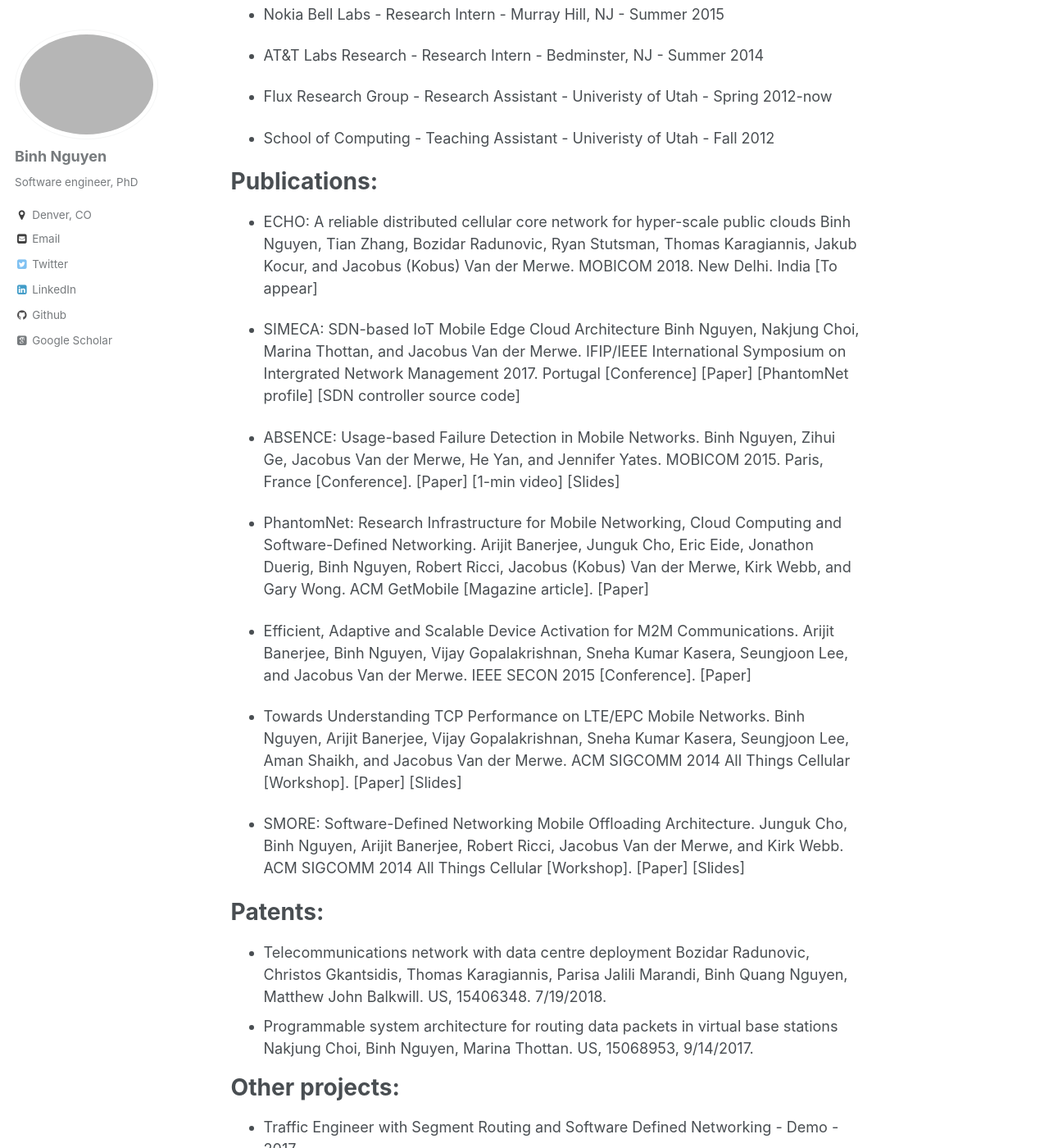
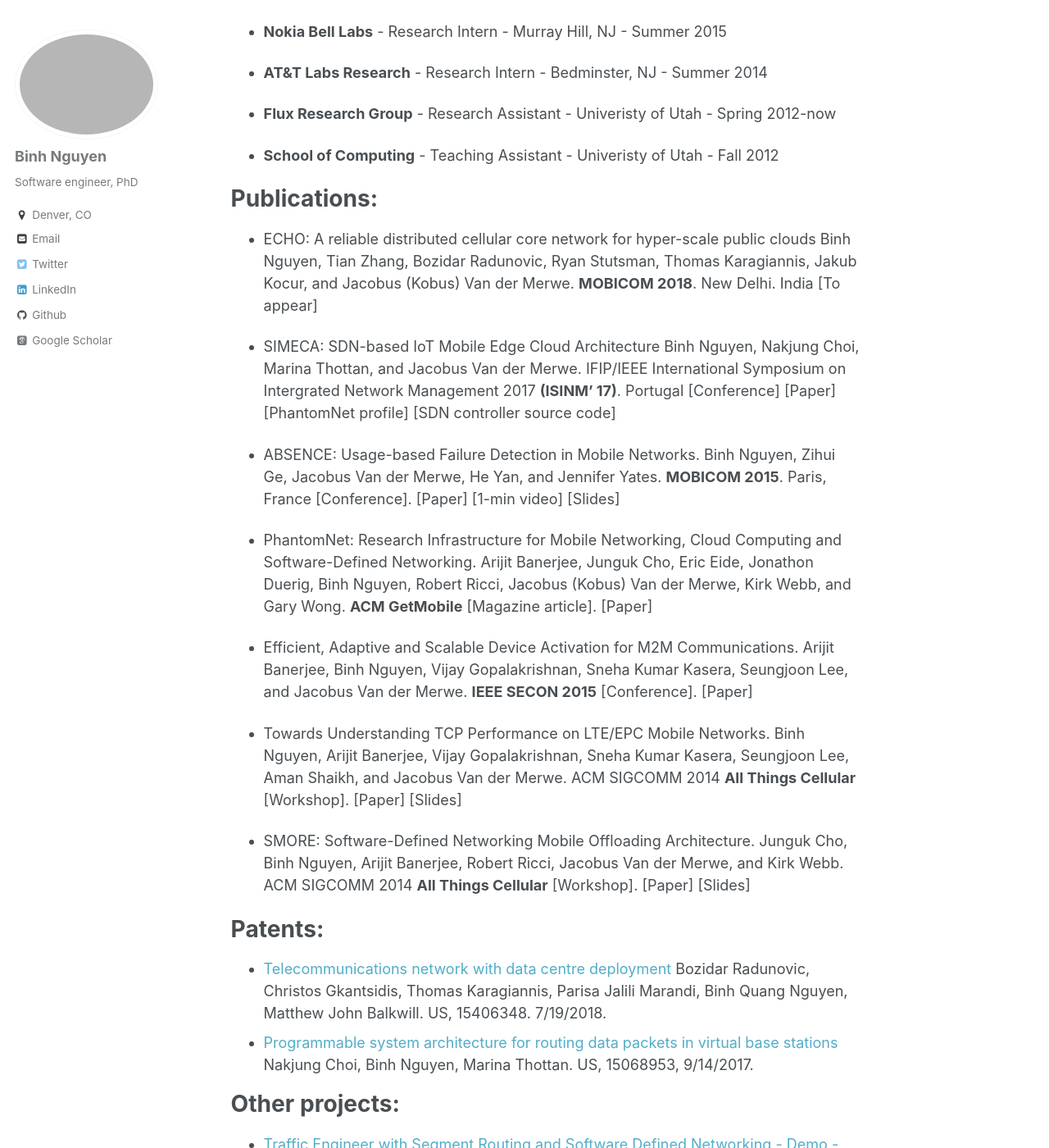
Before and after one commit to binhqnguyen/binhqnguyen.github.io, a Jekyll site: the page built from _pages/about.md, in a window 1280 px wide and 1400 px high, scrolled down 728 px. Shown: the whole window at 82% size. Built offline with Jekyll 4.4.1, drawn with Linux system fonts in a browser that asks for light colours; some web fonts are replaced; some of the changed text lies outside the part shown.

Commit message:
add links

```diff
--- a/_pages/about.md
+++ b/_pages/about.md
@@ -1,16 +1,21 @@
 ---
 permalink: /
-title: "Binhqnguyen.github.io"
+title: "Binh Nguyen"
 excerpt: "About me"
 author_profile: true
 redirect_from:
   - /about/
   - /about.html
 ---
-I successfully defended my PhD in December 2017. My PhD dissertation was "Enhancing scalability and reliablility in mobile core networks".
+I successfully defended my PhD in December 2017. My PhD dissertation was ["Enhancing scalability and reliablility in mobile core networks"](https://www.flux.utah.edu/paper/271).
 I am currently at Charter Communications' Advanced Engineering in Denver CO working on network orchestration.
 
-I am interested in Mobile Networking, Software-defined Networking and Distributed Systems. When at the University of Utah, I worked with Kobus who was my advisor. I was also a member of the Flux Research Group. Besides my research, I also worked on the PhantomNet testbed and SafeEdge.
+I am interested in **Mobile Networking, Software-defined Networking and Distributed Systems**.
+When at the University of Utah, I worked with [Kobus](http://www.cs.utah.edu/~kobus).
+I also contributed to the [PhantomNet testbed](http://www.phantomnet.org/) (previous effort of the [POWDER](https://powderwireless.net/) city-scale wireless testbed).
+
+Contact:
+======
 
 `luminbinh (obvious missing) gmail.com`
 
@@ -22,59 +27,59 @@ Resume & CV:
 Work experience:
 ===========
 
-* Charter Communications - Principal Engineer - Denver - 2017/12 - Now
+* **Charter Communications** - Principal Engineer - Denver - 2017/12 - Now
 
-* Microsoft Research - Research Intern - Cambridge, UK - Summer 2016
+* **Microsoft Research** - Research Intern - Cambridge, UK - Summer 2016
 
-* Nokia Bell Labs - Research Intern - Murray Hill, NJ - Summer 2015
+* **Nokia Bell Labs** - Research Intern - Murray Hill, NJ - Summer 2015
 
-* AT&T Labs Research - Research Intern - Bedminster, NJ - Summer 2014
+* **AT&T Labs Research** - Research Intern - Bedminster, NJ - Summer 2014
 
-* Flux Research Group - Research Assistant - Univeristy of Utah - Spring 2012-now
+* **Flux Research Group** - Research Assistant - Univeristy of Utah - Spring 2012-now
 
-* School of Computing - Teaching Assistant - Univeristy of Utah - Fall 2012
+* **School of Computing** - Teaching Assistant - Univeristy of Utah - Fall 2012
 
 Publications:
 ===========
 * ECHO: A reliable distributed cellular core network for hyper-scale public clouds
 Binh Nguyen, Tian Zhang, Bozidar Radunovic, Ryan Stutsman, Thomas Karagiannis, Jakub Kocur, and Jacobus (Kobus) Van der Merwe.
-MOBICOM 2018. New Delhi. India [To appear]
+**MOBICOM 2018**. New Delhi. India [To appear]
 
 * SIMECA: SDN-based IoT Mobile Edge Cloud Architecture
 Binh Nguyen, Nakjung Choi, Marina Thottan, and Jacobus Van der Merwe.
-IFIP/IEEE International Symposium on Intergrated Network Management 2017. Portugal [Conference] [Paper] [PhantomNet profile] [SDN controller source code]
+IFIP/IEEE International Symposium on Intergrated Network Management 2017 **(ISINM' 17)**. Portugal [Conference] [Paper] [PhantomNet profile] [SDN controller source code]
 
 * ABSENCE: Usage-based Failure Detection in Mobile Networks.
 Binh Nguyen, Zihui Ge, Jacobus Van der Merwe, He Yan, and Jennifer Yates.
-MOBICOM 2015. Paris, France [Conference]. [Paper] [1-min video] [Slides]
+**MOBICOM 2015**. Paris, France [Conference]. [Paper] [1-min video] [Slides]
 
 * PhantomNet: Research Infrastructure for Mobile Networking, Cloud Computing and Software-Defined Networking.
 Arijit Banerjee, Junguk Cho, Eric Eide, Jonathon Duerig, Binh Nguyen, Robert Ricci, Jacobus (Kobus) Van der Merwe, Kirk Webb, and Gary Wong.
-ACM GetMobile [Magazine article]. [Paper]
+**ACM GetMobile** [Magazine article]. [Paper]
 
 * Efficient, Adaptive and Scalable Device Activation for M2M Communications.
 Arijit Banerjee, Binh Nguyen, Vijay Gopalakrishnan, Sneha Kumar Kasera, Seungjoon Lee, and Jacobus Van der Merwe.
-IEEE SECON 2015 [Conference]. [Paper]
+**IEEE SECON 2015** [Conference]. [Paper]
 
 * Towards Understanding TCP Performance on LTE/EPC Mobile Networks.
 Binh Nguyen, Arijit Banerjee, Vijay Gopalakrishnan, Sneha Kumar Kasera, Seungjoon Lee, Aman Shaikh, and Jacobus Van der Merwe.
-ACM SIGCOMM 2014 All Things Cellular [Workshop]. [Paper] [Slides]
+ACM SIGCOMM 2014 **All Things Cellular** [Workshop]. [Paper] [Slides]
 
 * SMORE: Software-Defined Networking Mobile Offloading Architecture.
 Junguk Cho, Binh Nguyen, Arijit Banerjee, Robert Ricci, Jacobus Van der Merwe, and Kirk Webb.
-ACM SIGCOMM 2014 All Things Cellular [Workshop]. [Paper] [Slides]
+ACM SIGCOMM 2014 **All Things Cellular** [Workshop]. [Paper] [Slides]
 
 Patents:
 ======
-* Telecommunications network with data centre deployment
+* [Telecommunications network with data centre deployment](http://www.freepatentsonline.com/y2018/0205574.html)
 Bozidar Radunovic, Christos Gkantsidis, Thomas Karagiannis, Parisa Jalili Marandi, Binh Quang Nguyen, Matthew John Balkwill.
 US, 15406348. 7/19/2018.
-* Programmable system architecture for routing data packets in virtual base stations
+* [Programmable system architecture for routing data packets in virtual base stations](http://www.freepatentsonline.com/y2018/0205574.html)
 Nakjung Choi, Binh Nguyen, Marina Thottan.
 US, 15068953, 9/14/2017.
 
 Other projects:
 ===========
-* Traffic Engineer with Segment Routing and Software Defined Networking - Demo - 2017
+* [Traffic Engineer with Segment Routing and Software Defined Networking - Demo - 2017](http://www.cs.utah.edu/~binh/archive/segment_routing/segment-routing-tutorial.html)
 
-* SIMECA: SDN-based IoT Mobile Edge Cloud Architecture - Demo - 2016
+* [SIMECA: SDN-based IoT Mobile Edge Cloud Architecture - Demo - 2016] (https://wiki.phantomnet.org/wiki/phantomnet/simeca-sdn-based-iot-mobile-edge-cloud-architecture/)
```
